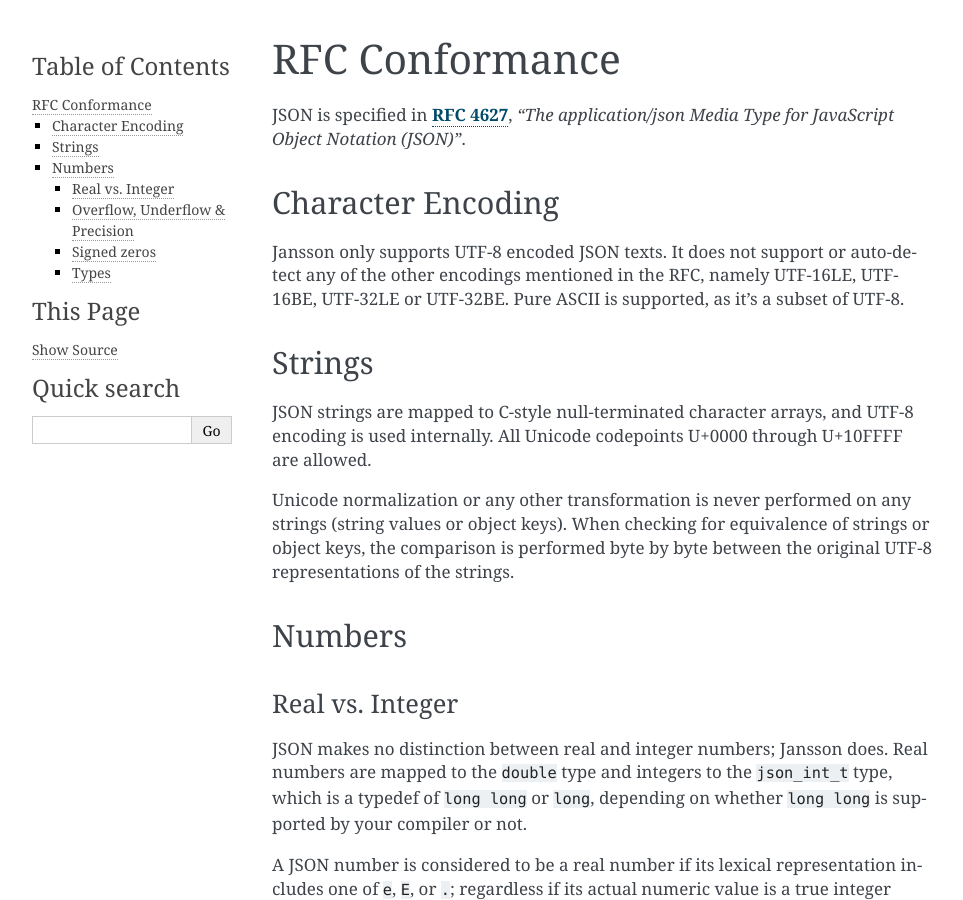
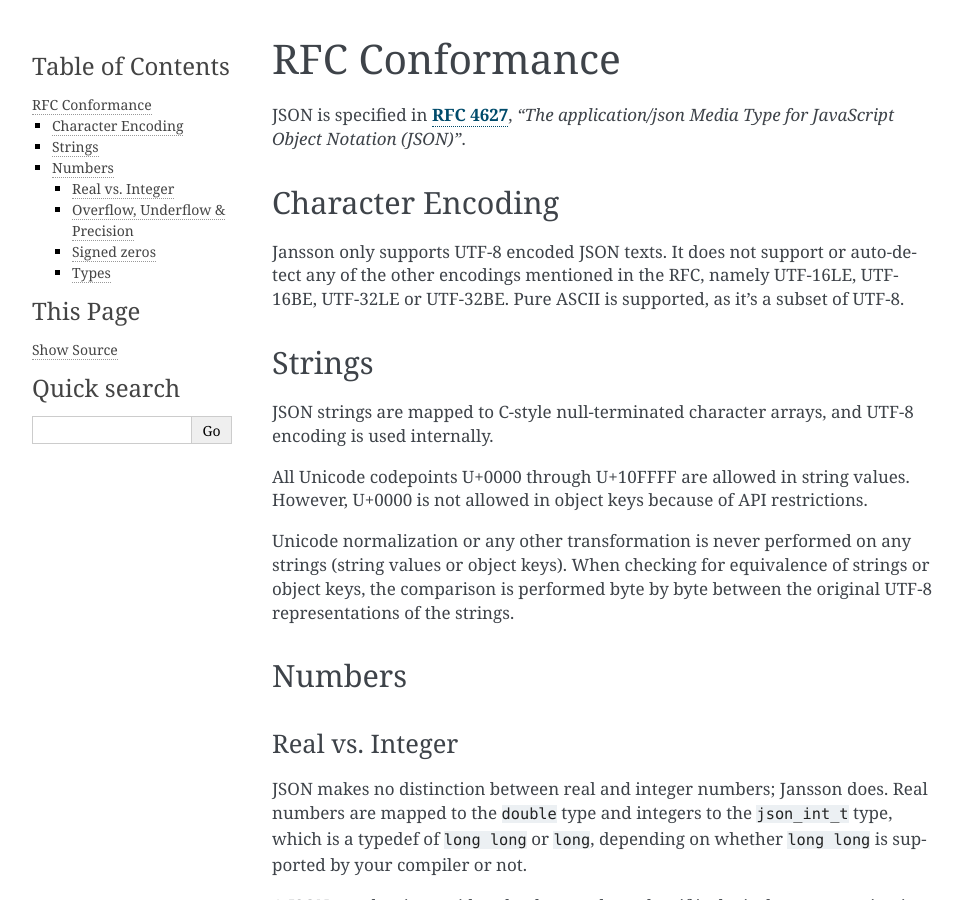
Before and after one commit to akheron/jansson, a Sphinx documentation site: the page built from doc/conformance.rst, in a window 1280 px wide and 900 px high. Shown: the whole window, without its empty margins (148-1111 px from the left). Built offline with Sphinx 7.4.7, drawn with Linux system fonts in a browser that asks for light colours.

Commit message:
Document JSON_ALLOW_NUL and clarify NUL byte handling

```diff
--- a/doc/conformance.rst
+++ b/doc/conformance.rst
@@ -19,8 +19,11 @@
 =======
 
 JSON strings are mapped to C-style null-terminated character arrays,
-and UTF-8 encoding is used internally. All Unicode codepoints U+0000
-through U+10FFFF are allowed.
+and UTF-8 encoding is used internally.
+
+All Unicode codepoints U+0000 through U+10FFFF are allowed in string
+values. However, U+0000 is not allowed in object keys because of API
+restrictions.
 
 Unicode normalization or any other transformation is never performed
 on any strings (string values or object keys). When checking for
```
Also changed, not shown: doc/apiref.rst (+19 -2 lines).
